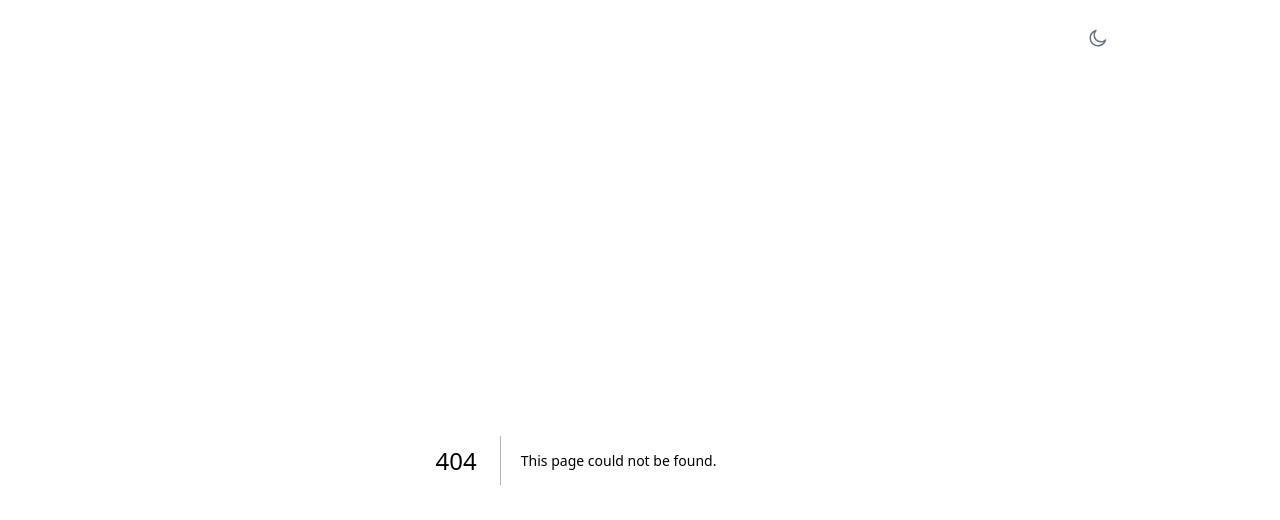
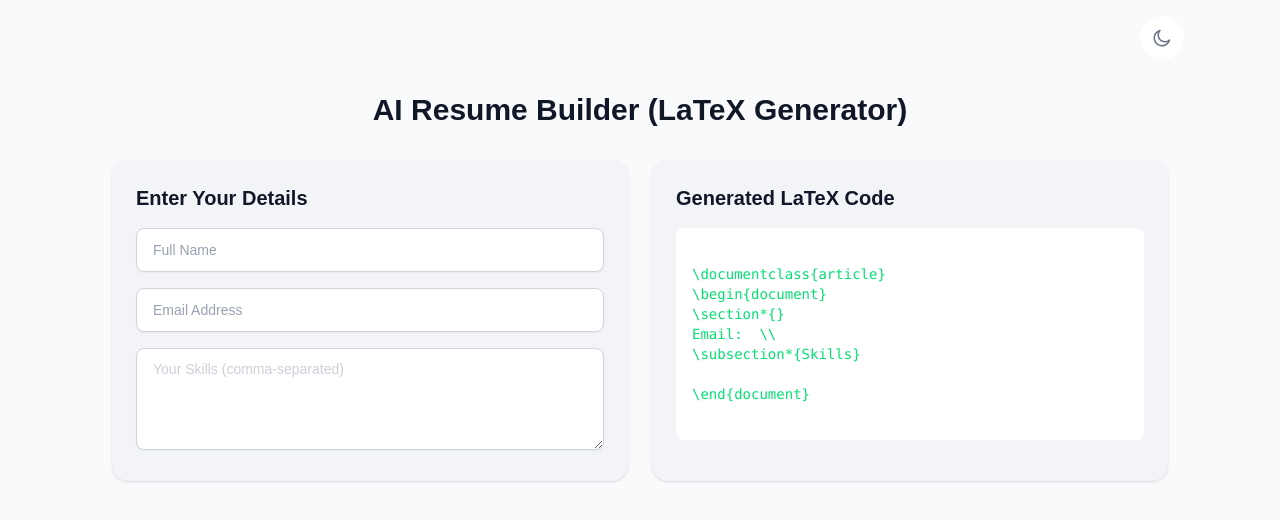
Before and after one commit to Sandaru428/smartcv, a Next.js app: page /home in a window 1280 px wide. Before the commit this address had no page. Shown: the top 520 px of the page. Built offline with nearby package versions, Linux system fonts and the light colour scheme.

Commit message:
Home page initiated

```diff
--- /dev/null
+++ b/src/app/home/page.tsx
@@ -0,0 +1,29 @@
+"use client";
+
+import { useState } from "react";
+import ResumeForm from "@/components/home/ResumeForm";
+import LatexPreview from "@/components/home/LatexPreview";
+
+export default function HomePage() {
+  const [resumeData, setResumeData] = useState({
+    name: "",
+    email: "",
+    skills: "",
+  });
+
+  return (
+    <main className="min-h-screen text-gray-900 dark:text-gray-100 p-8">
+      <h1 className="text-3xl font-bold mb-8 text-center">
+        AI Resume Builder (LaTeX Generator)
+      </h1>
+
+      <div className="grid grid-cols-1 md:grid-cols-2 gap-6">
+        {/* Left: Input form */}
+        <ResumeForm resumeData={resumeData} setResumeData={setResumeData} />
+
+        {/* Right: Live LaTeX preview */}
+        <LatexPreview resumeData={resumeData} />
+      </div>
+    </main>
+  );
+}
--- /dev/null
+++ b/src/components/home/LatexPreview.tsx
@@ -0,0 +1,30 @@
+"use client";
+
+interface LatexPreviewProps {
+  resumeData: {
+    name: string;
+    email: string;
+    skills: string;
+  };
+}
+
+export default function LatexPreview({ resumeData }: LatexPreviewProps) {
+  const latexCode = `
+\\documentclass{article}
+\\begin{document}
+\\section*{${resumeData.name}}
+Email: ${resumeData.email} \\\\
+\\subsection*{Skills}
+${resumeData.skills}
+\\end{document}
+  `;
+
+  return (
+    <div className="p-6 rounded-2xl shadow-sm bg-gray-100 dark:bg-gray-800">
+      <h2 className="text-xl font-semibold mb-4">Generated LaTeX Code</h2>
+      <pre className="bg-white dark:bg-gray-900 text-green-400 text-sm p-4 rounded-lg overflow-x-auto">
+        {latexCode}
+      </pre>
+    </div>
+  );
+}
--- /dev/null
+++ b/src/components/home/ResumeForm.tsx
@@ -0,0 +1,58 @@
+"use client";
+
+import Input from "@/components/ui/InputField";
+import TextArea from "@/components/ui/TextArea";
+
+interface ResumeFormProps {
+  resumeData: {
+    name: string;
+    email: string;
+    skills: string;
+  };
+  setResumeData: React.Dispatch<
+    React.SetStateAction<{
+      name: string;
+      email: string;
+      skills: string;
+    }>
+  >;
+}
+
+export default function ResumeForm({ resumeData, setResumeData }: ResumeFormProps) {
+  const handleChange = (e: React.ChangeEvent<HTMLInputElement | HTMLTextAreaElement>) => {
+    const { name, value } = e.target;
+    setResumeData((prev) => ({ ...prev, [name]: value }));
+  };
+
+  return (
+    <div className="bg-gray-100 dark:bg-gray-800 p-6 rounded-2xl shadow-sm">
+      <h2 className="text-xl font-semibold mb-4">Enter Your Details</h2>
+
+      <form className="flex flex-col gap-4">
+        <Input
+          name="name"
+          value={resumeData.name}
+          onChange={(e) => handleChange(e as unknown as React.ChangeEvent<HTMLInputElement>)}
+          placeholder="Full Name"
+          className="p-3 rounded-lg border border-gray-300 dark:border-gray-700 bg-white dark:bg-gray-900"
+        />
+
+        <Input
+          name="email"
+          value={resumeData.email}
+          onChange={(e) => handleChange(e as unknown as React.ChangeEvent<HTMLInputElement>)}
+          placeholder="Email Address"
+          className="p-3 rounded-lg border border-gray-300 dark:border-gray-700 bg-white dark:bg-gray-900"
+        />
+
+        <TextArea
+          value={resumeData.skills}
+          onChange={(val) => setResumeData((prev) => ({ ...prev, skills: val }))}
+          placeholder="Your Skills (comma-separated)"
+          rows={4}
+          className="p-3 rounded-lg border border-gray-300 dark:border-gray-700 bg-white dark:bg-gray-900"
+        />
+      </form>
+    </div>
+  );
+}
--- a/src/components/ui/InputField.tsx
+++ b/src/components/ui/InputField.tsx
@@ -6,6 +6,7 @@ interface InputProps {
   name?: string;
   placeholder?: string;
   defaultValue?: string | number;
+  value?: string | number; // <-- added controlled value prop
   onChange?: (e: React.ChangeEvent<HTMLInputElement>) => void;
   className?: string;
   min?: string;
@@ -23,6 +24,7 @@ const Input: FC<InputProps> = ({
   name,
   placeholder,
   defaultValue,
+  value, // controlled value
   onChange,
   className = "",
   min,
@@ -54,7 +56,7 @@ const Input: FC<InputProps> = ({
         id={id}
         name={name}
         placeholder={placeholder}
-        defaultValue={defaultValue}
+        value={value !== undefined ? value : defaultValue}
         onChange={onChange}
         min={min}
         max={max}
```
